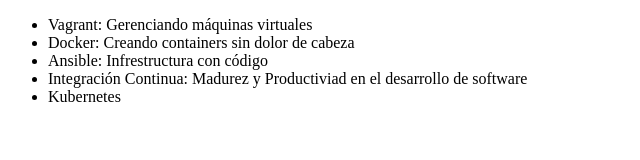
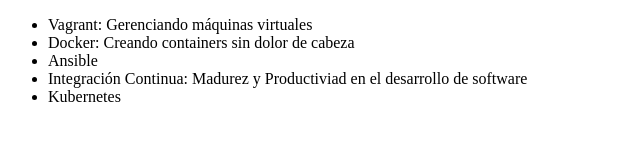
Before and after one commit to BertVal00/AluraGit, a plain HTML site: page index.html in a window 1280 px wide. Shown: the whole page, without its empty margins (0-640 px from the left). Drawn offline with Linux system fonts and the light colour scheme.

Commit message:
Revert "Cambiando el nombre del curso de Ansible"
This reverts commit facff1f2470fbc9139bbe86e0b71d944590805ab.

```diff
--- a/index.html
+++ b/index.html
@@ -10,7 +10,7 @@
     <ul>
         <li>Vagrant: Gerenciando máquinas virtuales</li>
         <li>Docker: Creando containers sin dolor de cabeza</li>
-        <li>Ansible: Infrestructura con código</li>
+        <li>Ansible</li>
         <li>Integración Continua: Madurez y Productiviad en el desarrollo de software</li>
         <li>Kubernetes</li>
     </ul>
```
